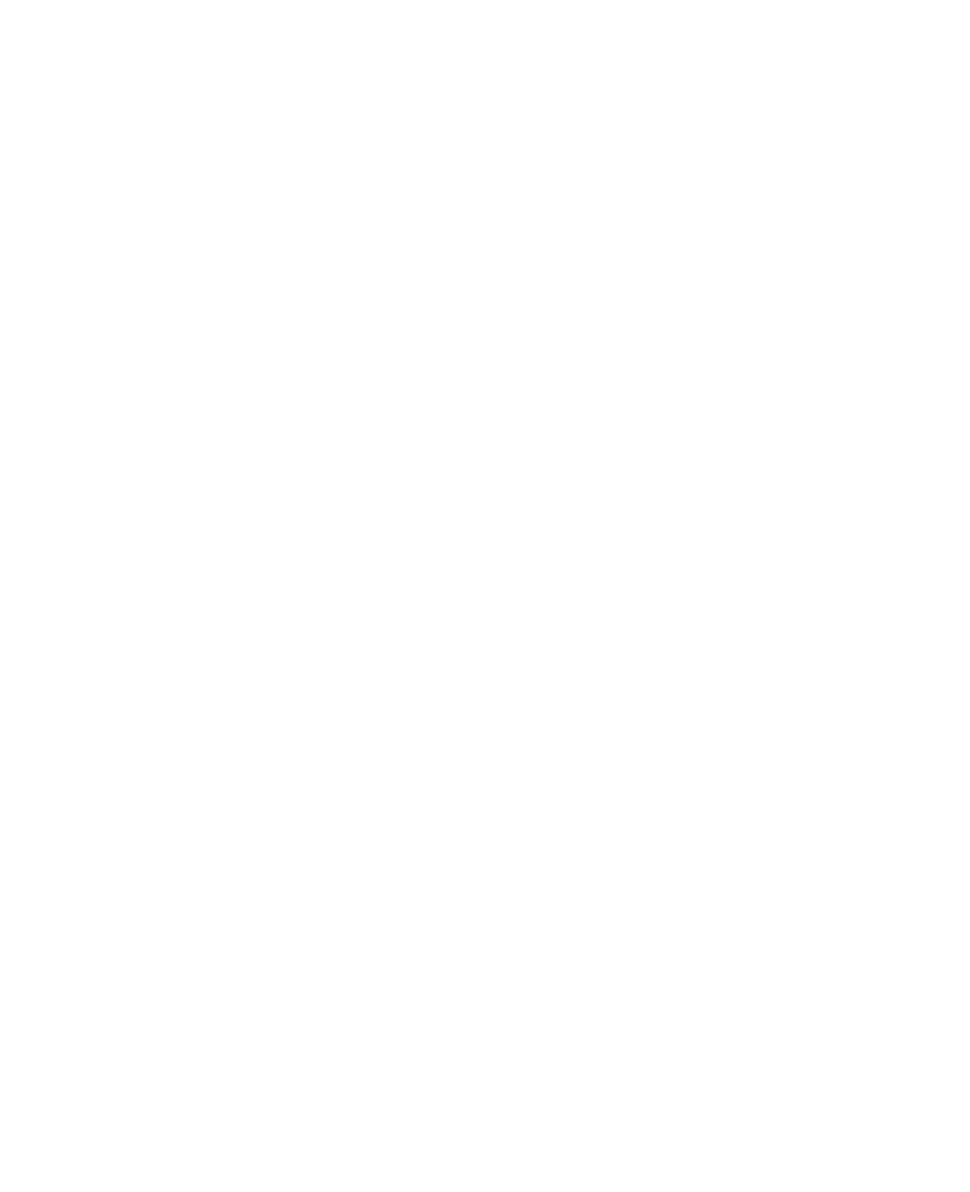
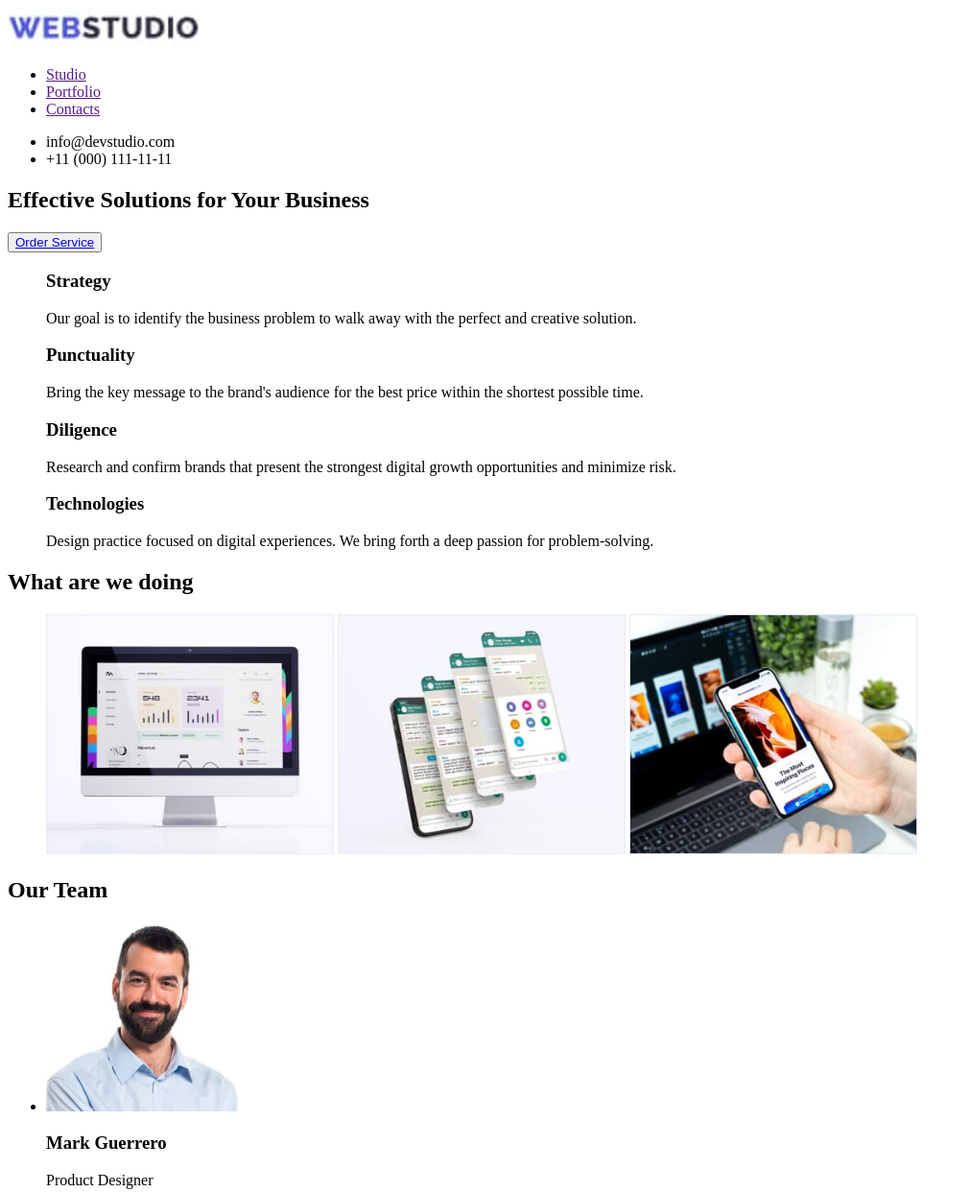
Before and after one commit to Valeriy94-ua/goit-markup-hw-01, a plain HTML site: page index.html in a window 1280 px wide. Shown: the top 1242 px of the page at 96% size, without its empty margins (0-1011 px from the left). Before the commit the page ends 800 px from the top, so only its background shows below. Drawn offline with Linux system fonts and the light colour scheme.

Commit message:
update home work

```diff
--- a/index.html
+++ b/index.html
@@ -6,5 +6,110 @@
     <meta name="viewport" content="width=device-width, initial-scale=1.0" />
     <title>Document</title>
   </head>
-  <body></body>
+  <body>
+    <header>
+      <a href="/">
+        <img src="/images/Logo-hed.jpg" alt="logo of company" width="200" />
+      </a>
+
+      <nav>
+        <ul>
+          <li><a href="">Studio</a></li>
+          <li><a href="">Portfolio</a></li>
+          <li><a href="">Contacts</a></li>
+        </ul>
+      </nav>
+
+      <ul>
+        <li>info@devstudio.com</li>
+        <li>+11 (000) 111-11-11</li>
+      </ul>
+    </header>
+    <main>
+      <section>
+        <h1>Effective Solutions for Your Business</h1>
+
+        <button type="button">
+          <a href="/">Order Service</a>
+        </button>
+      </section>
+
+      <section>
+        <ul>
+          <h3>Strategy</h3>
+          <p>
+            Our goal is to identify the business problem to walk away with the
+            perfect and creative solution.
+          </p>
+
+          <h3>Punctuality</h3>
+          <p>
+            Bring the key message to the brand's audience for the best price
+            within the shortest possible time.
+          </p>
+
+          <h3>Diligence</h3>
+          <p>
+            Research and confirm brands that present the strongest digital
+            growth opportunities and minimize risk.
+          </p>
+
+          <h3>Technologies</h3>
+          <p>
+            Design practice focused on digital experiences. We bring forth a
+            deep passion for problem-solving.
+          </p>
+        </ul>
+      </section>
+
+      <section>
+        <h2>What are we doing</h2>
+
+        <ul>
+          <img src="/images/comp1.jpg" alt="monitor" width="300" />
+          <img src="/images/tel1.jpg" alt="iphone" width="300" />
+          <img src="/images/tel2.jpg" alt="iphone in hand" width="300" />
+        </ul>
+      </section>
+
+      <section>
+        <h2>Our Team</h2>
+
+        <ul>
+          <li>
+            <img src="/images/old-men.jpg" alt="man" width="200" />
+            <h3>Mark Guerrero</h3>
+            <p>Product Designer</p>
+          </li>
+
+          <li>
+            <img src="/images/smile-boy.jpg" alt="man smiling" width="200" />
+            <h3>Tom Ford</h3>
+            <p>Frontend Developer</p>
+          </li>
+
+          <li>
+            <img src="/images/girl.jpg" alt="girl" width="200" />
+            <h3>Camila Garcia</h3>
+            <p>Marketing</p>
+          </li>
+
+          <li>
+            <img src="/images/boy.jpg" alt="yung man" width="200" />
+            <h3>Daniel Wilson</h3>
+            <p>UI Designer</p>
+          </li>
+        </ul>
+      </section>
+    </main>
+    <footer>
+      <a href="/">
+        <img src="/images/Logo-footer.jpg" alt="logo of company" width="200" />
+      </a>
+      <p>
+        Increase the flow of customers and sales for your business with digital
+        marketing & growth solutions.
+      </p>
+    </footer>
+  </body>
 </html>
```
Also changed, not shown: images/Logo-footer.jpg (added), images/Logo-hed.jpg (added), images/boy.jpg (added), images/comp1.jpg (added), images/girl.jpg (added), images/old-men.jpg (added), images/smile-boy.jpg (added), images/tel1.jpg (added), images/tel2.jpg (added).
